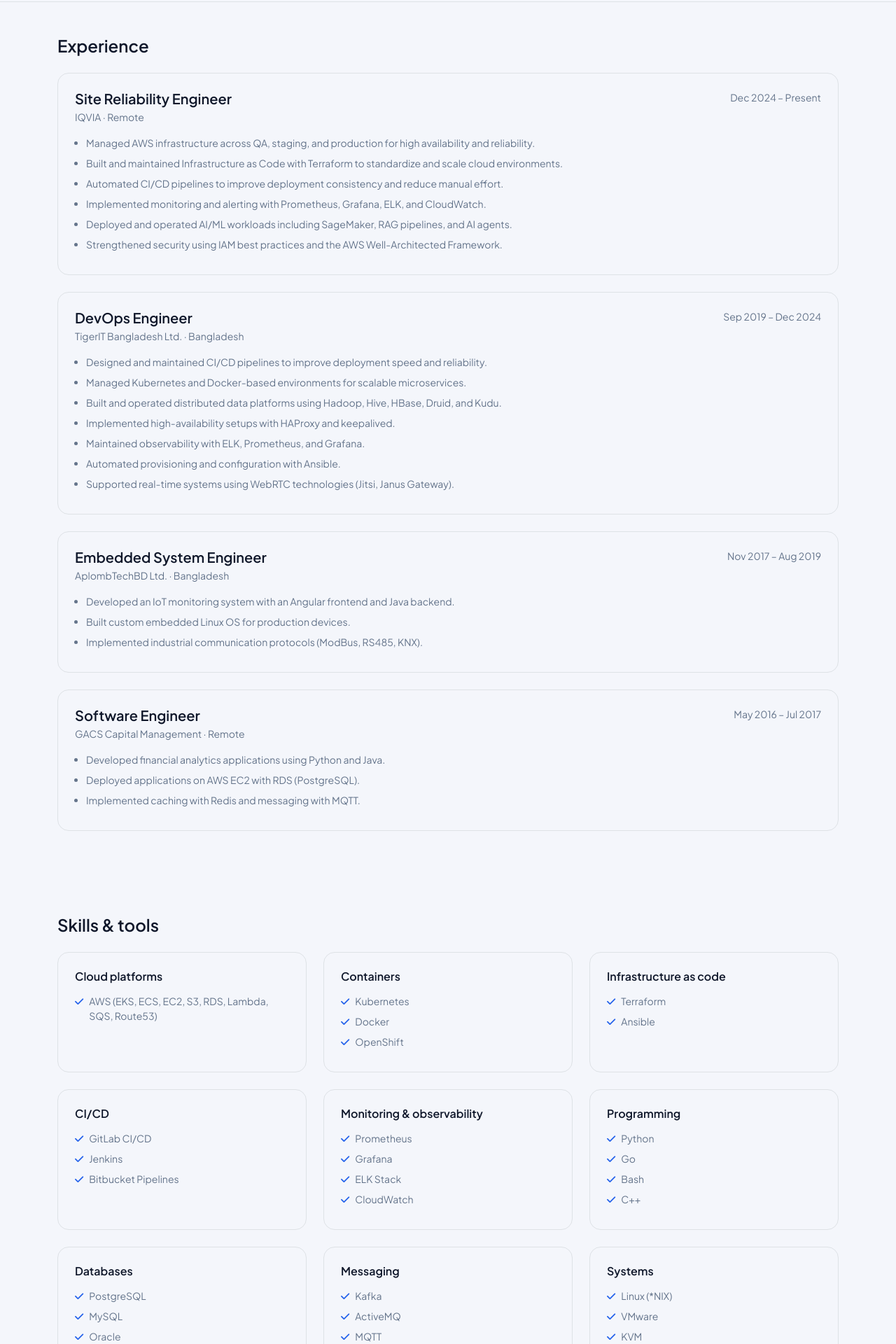
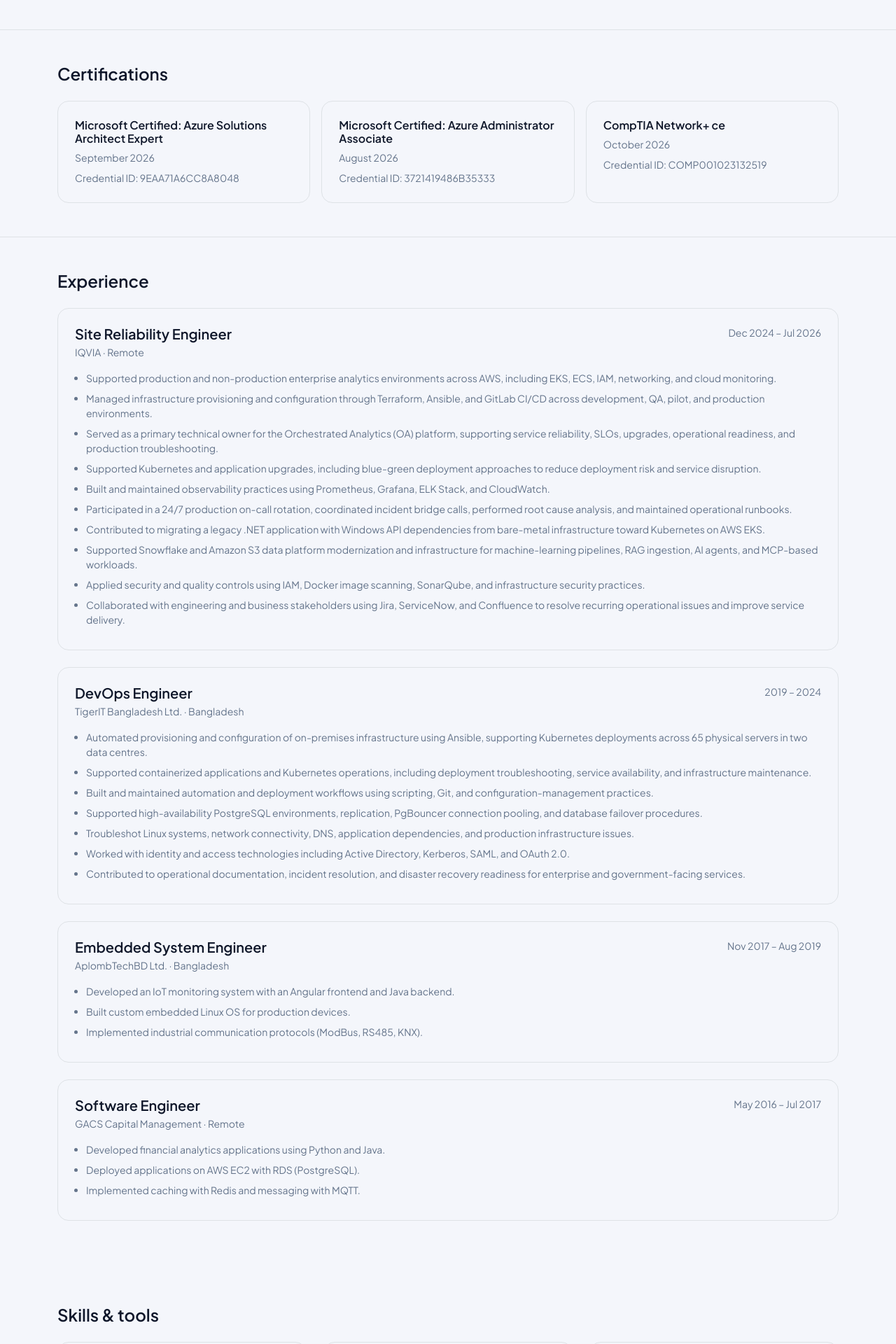
Before and after one commit to SakibFarhad/sakibfarhad.github.io, an Angular app: page /about in a window 1280 px wide. Shown: the part 660-2580 px from the top of the page at 70% size. Built offline with nearby package versions, Linux system fonts and the light colour scheme.

Commit message:
Update about section

```diff
--- a/src/app/data/site-content.ts
+++ b/src/app/data/site-content.ts
@@ -31,6 +31,12 @@
   period?: string;
 }
 
+export interface CertificationItem {
+  name: string;
+  date: string;
+  credentialId: string;
+}
+
 /** Public contact & profile URLs (aligned with CV). */
 export const contactInfo = {
   email: 'sakib.ibne.farhad@gmail.com',
@@ -47,12 +53,12 @@
   yearsExperience: '8+',
   email: contactInfo.email,
   headline:
-    'SRE / DevOps Engineer with 8+ years in AWS, Kubernetes, Terraform, and CI/CD—building scalable, reliable, production-grade systems.',
-  bio: `SRE / DevOps Engineer with 8+ years of experience in AWS cloud infrastructure, DevOps, and MLOps systems. Skilled in Kubernetes, Terraform, and CI/CD automation, with a strong focus on building scalable, reliable, and production-grade systems. Proven ability to improve system reliability, automate deployments, and operate distributed platforms at scale.`,
-  location: 'Regina, Saskatchewan',
-  focus: 'AWS · Kubernetes · Terraform · CI/CD · MLOps · observability',
+    'DevOps and Site Reliability Engineer with 8+ years supporting production infrastructure, cloud platforms, Kubernetes, and automated delivery.',
+  bio: `DevOps and Site Reliability Engineer with 8+ years of experience supporting production infrastructure, cloud platforms, Kubernetes environments, and automated delivery pipelines. Hands-on experience with AWS, Terraform, Ansible, Docker, Linux, Python, Bash, CI/CD, monitoring, and incident response. Experienced in production operations, infrastructure modernization, observability, security practices, and cross-functional collaboration. Interested in building reliable, secure infrastructure for AI/LLM workloads and continuously improving engineering productivity through automation.`,
+  location: 'Regina, Saskatchewan, Canada',
+  focus: 'AWS · Kubernetes · Terraform · CI/CD · observability · AI infrastructure',
   /** Shown in the home hero “Stack” line */
-  stackSummary: 'Kubernetes · Terraform · Python · Go',
+  stackSummary: 'AWS · Kubernetes · Terraform · Ansible · Python · Bash',
 };
 
 export const socialLinks: SocialLink[] = [
@@ -65,59 +71,55 @@
 
 export const highlights = [
   {
-    title: 'Reliability at scale',
-    text: 'AWS across QA, staging, and production—with monitoring, alerting, and practices aligned to the Well-Architected Framework.',
+    title: 'Production reliability',
+    text: 'Production and non-production operations, SLOs, incident response, root cause analysis, and operational readiness.',
   },
   {
-    title: 'Automation first',
-    text: 'Terraform for infrastructure, solid CI/CD (GitLab, Jenkins, Bitbucket Pipelines), and Ansible where it fits.',
+    title: 'Infrastructure automation',
+    text: 'Terraform, Ansible, and GitLab CI/CD for repeatable provisioning and delivery across environments.',
   },
   {
-    title: 'Platforms & ML ops',
-    text: 'Kubernetes/OpenShift, containers, and experience with ML-related workloads including SageMaker, RAG pipelines, and AI agents.',
+    title: 'Modern platforms',
+    text: 'Kubernetes and AWS operations, platform modernization, and infrastructure support for ML pipelines, RAG ingestion, and AI agents.',
   },
 ];
 
 export const skillGroups: SkillGroup[] = [
   {
-    title: 'Cloud platforms',
-    items: ['AWS (EKS, ECS, EC2, S3, RDS, Lambda, SQS, Route53)'],
+    title: 'Cloud & infrastructure',
+    items: ['AWS EC2', 'EKS', 'ECS', 'IAM', 'S3', 'VPC', 'CloudWatch', 'Lambda', 'RDS', 'SQS', 'Route 53'],
   },
   {
-    title: 'Containers',
-    items: ['Kubernetes', 'Docker', 'OpenShift'],
+    title: 'Containers & orchestration',
+    items: ['Kubernetes', 'Docker', 'Cluster administration', 'Application deployments', 'Infrastructure troubleshooting'],
   },
   {
     title: 'Infrastructure as code',
-    items: ['Terraform', 'Ansible'],
+    items: ['Terraform', 'Ansible', 'Reusable automation', 'Environment provisioning'],
   },
   {
-    title: 'CI/CD',
-    items: ['GitLab CI/CD', 'Jenkins', 'Bitbucket Pipelines'],
+    title: 'CI/CD & source control',
+    items: ['GitLab CI/CD', 'Jenkins', 'GitHub Actions', 'CircleCI', 'Argo CD', 'Git'],
   },
   {
-    title: 'Monitoring & observability',
-    items: ['Prometheus', 'Grafana', 'ELK Stack', 'CloudWatch'],
+    title: 'Monitoring & reliability',
+    items: ['Prometheus', 'Grafana', 'ELK Stack', 'CloudWatch', 'SLI/SLO monitoring', 'Alerting', 'Incident response', 'Root cause analysis'],
   },
   {
-    title: 'Programming',
-    items: ['Python', 'Go', 'Bash', 'C++'],
+    title: 'Scripting & operating systems',
+    items: ['Python', 'Bash', 'Linux/Unix', 'Windows Server', 'Automation and operational tooling'],
   },
   {
-    title: 'Databases',
-    items: ['PostgreSQL', 'MySQL', 'Oracle', 'Redis'],
+    title: 'Databases & data platforms',
+    items: ['PostgreSQL', 'MySQL', 'MongoDB Atlas', 'DynamoDB', 'Snowflake', 'Amazon RDS', 'Redis'],
   },
   {
-    title: 'Messaging',
-    items: ['Kafka', 'ActiveMQ', 'MQTT', 'RabbitMQ'],
+    title: 'Security & networking',
+    items: ['IAM', 'Vulnerability scanning', 'SonarQube', 'DNS', 'TCP/IP', 'Access controls', 'SAML', 'OAuth 2.0'],
   },
   {
-    title: 'Systems',
-    items: ['Linux (*NIX)', 'VMware', 'KVM'],
-  },
-  {
-    title: 'AI & LLM',
-    items: ['MCP (Model Context Protocol)', 'RAG', 'Agentic AI', 'AWS Bedrock', 'LangGraph'],
+    title: 'AI infrastructure & collaboration',
+    items: ['ML pipeline infrastructure', 'Amazon SageMaker exposure', 'RAG ingestion workflows', 'AI agents', 'MCP servers', 'Jira', 'ServiceNow', 'Confluence', 'Runbooks'],
   },
 ];
 
@@ -126,29 +128,33 @@
     role: 'Site Reliability Engineer',
     company: 'IQVIA',
     location: 'Remote',
-    period: 'Dec 2024 – Present',
+    period: 'Dec 2024 – Jul 2026',
     highlights: [
-      'Managed AWS infrastructure across QA, staging, and production for high availability and reliability.',
-      'Built and maintained Infrastructure as Code with Terraform to standardize and scale cloud environments.',
-      'Automated CI/CD pipelines to improve deployment consistency and reduce manual effort.',
-      'Implemented monitoring and alerting with Prometheus, Grafana, ELK, and CloudWatch.',
-      'Deployed and operated AI/ML workloads including SageMaker, RAG pipelines, and AI agents.',
-      'Strengthened security using IAM best practices and the AWS Well-Architected Framework.',
+      'Supported production and non-production enterprise analytics environments across AWS, including EKS, ECS, IAM, networking, and cloud monitoring.',
+      'Managed infrastructure provisioning and configuration through Terraform, Ansible, and GitLab CI/CD across development, QA, pilot, and production environments.',
+      'Served as a primary technical owner for the Orchestrated Analytics (OA) platform, supporting service reliability, SLOs, upgrades, operational readiness, and production troubleshooting.',
+      'Supported Kubernetes and application upgrades, including blue-green deployment approaches to reduce deployment risk and service disruption.',
+      'Built and maintained observability practices using Prometheus, Grafana, ELK Stack, and CloudWatch.',
+      'Participated in a 24/7 production on-call rotation, coordinated incident bridge calls, performed root cause analysis, and maintained operational runbooks.',
+      'Contributed to migrating a legacy .NET application with Windows API dependencies from bare-metal infrastructure toward Kubernetes on AWS EKS.',
+      'Supported Snowflake and Amazon S3 data platform modernization and infrastructure for machine-learning pipelines, RAG ingestion, AI agents, and MCP-based workloads.',
+      'Applied security and quality controls using IAM, Docker image scanning, SonarQube, and infrastructure security practices.',
+      'Collaborated with engineering and business stakeholders using Jira, ServiceNow, and Confluence to resolve recurring operational issues and improve service delivery.',
     ],
   },
   {
     role: 'DevOps Engineer',
     company: 'TigerIT Bangladesh Ltd.',
     location: 'Bangladesh',
-    period: 'Sep 2019 – Dec 2024',
+    period: '2019 – 2024',
     highlights: [
-      'Designed and maintained CI/CD pipelines to improve deployment speed and reliability.',
-      'Managed Kubernetes and Docker-based environments for scalable microservices.',
-      'Built and operated distributed data platforms using Hadoop, Hive, HBase, Druid, and Kudu.',
-      'Implemented high-availability setups with HAProxy and keepalived.',
-      'Maintained observability with ELK, Prometheus, and Grafana.',
-      'Automated provisioning and configuration with Ansible.',
-      'Supported real-time systems using WebRTC technologies (Jitsi, Janus Gateway).',
+      'Automated provisioning and configuration of on-premises infrastructure using Ansible, supporting Kubernetes deployments across 65 physical servers in two data centres.',
+      'Supported containerized applications and Kubernetes operations, including deployment troubleshooting, service availability, and infrastructure maintenance.',
+      'Built and maintained automation and deployment workflows using scripting, Git, and configuration-management practices.',
+      'Supported high-availability PostgreSQL environments, replication, PgBouncer connection pooling, and database failover procedures.',
+      'Troubleshot Linux systems, network connectivity, DNS, application dependencies, and production infrastructure issues.',
+      'Worked with identity and access technologies including Active Directory, Kerberos, SAML, and OAuth 2.0.',
+      'Contributed to operational documentation, incident resolution, and disaster recovery readiness for enterprise and government-facing services.',
     ],
   },
   {
@@ -177,21 +183,37 @@
 
 export const education: EducationItem[] = [
   {
-    degree: 'MSc in Computer Science and Engineering',
-    school: 'United International University',
-    period: '2019–2020',
+    degree: 'Master of Science in Computer Science and Engineering',
+    school: 'United International University · Assessed by WES as Master of Science',
   },
   {
-    degree: 'BSc in Electrical and Electronic Engineering',
-    school: 'North South University',
-    period: '2010–2016',
+    degree: 'Bachelor of Science in Electrical and Electronics Engineering',
+    school: 'North South University · Assessed by WES as Bachelor of Science',
   },
 ];
 
 export const activities: string[] = [
-  'Canadian Permanent Resident (PR) with full work authorization and immediate availability.',
-  'Experienced in remote collaboration across cross-functional engineering teams.',
-  'Passionate about building scalable, automated, and highly reliable systems.',
+  'Interested in building reliable, secure infrastructure for AI/LLM workloads.',
+  'Focused on improving engineering productivity through automation.',
+  'Experienced in cross-functional incident coordination and technical documentation.',
+];
+
+export const certifications: CertificationItem[] = [
+  {
+    name: 'Microsoft Certified: Azure Solutions Architect Expert',
+    date: 'September 2026',
+    credentialId: '9EAA71A6CC8A8048',
+  },
+  {
+    name: 'Microsoft Certified: Azure Administrator Associate',
+    date: 'August 2026',
+    credentialId: '3721419486B35333',
+  },
+  {
+    name: 'CompTIA Network+ ce',
+    date: 'October 2026',
+    credentialId: 'COMP001023132519',
+  },
 ];
 
 export const projects: ProjectItem[] = [
@@ -206,8 +228,8 @@
   {
     title: 'GitHub & infrastructure work',
     description:
-      'Public code, experiments, and tooling on GitHub. For SRE/DevOps collaboration or roles involving AWS, Kubernetes, and Terraform—reach out via LinkedIn or email.',
-    tags: ['Terraform', 'Kubernetes', 'AWS', 'Available now'],
+      'Public code, experiments, and tooling on GitHub related to infrastructure, automation, and cloud-native platforms.',
+    tags: ['Terraform', 'Kubernetes', 'AWS', 'Automation'],
     repoUrl: contactInfo.githubUrl,
   },
 ];
--- a/src/app/pages/about/about.component.html
+++ b/src/app/pages/about/about.component.html
@@ -34,6 +34,23 @@
           </dl>
         </div>
       </div>
+    </div>
+  </div>
+</section>
+
+<section class="py-5 bg-body border-top">
+  <div class="container">
+    <h2 class="h4 fw-semibold mb-4">Certifications</h2>
+    <div class="row g-3">
+      @for (certification of certifications; track certification) {
+        <div class="col-md-6 col-lg-4">
+          <article class="h-100 rounded-4 border bg-body p-4">
+            <h3 class="h6 fw-semibold mb-2">{{ certification.name }}</h3>
+            <p class="small text-secondary mb-2">{{ certification.date }}</p>
+            <p class="small text-secondary mb-0">Credential ID: {{ certification.credentialId }}</p>
+          </article>
+        </div>
+      }
     </div>
   </div>
 </section>
--- a/src/app/pages/about/about.component.ts
+++ b/src/app/pages/about/about.component.ts
@@ -1,6 +1,7 @@
 import { Component } from '@angular/core';
 import {
   activities,
+  certifications,
   education,
   experience,
   skillGroups,
@@ -18,5 +19,6 @@
   readonly skillGroups = skillGroups;
   readonly experience = experience;
   readonly education = education;
+  readonly certifications = certifications;
   readonly activities = activities;
 }
```
